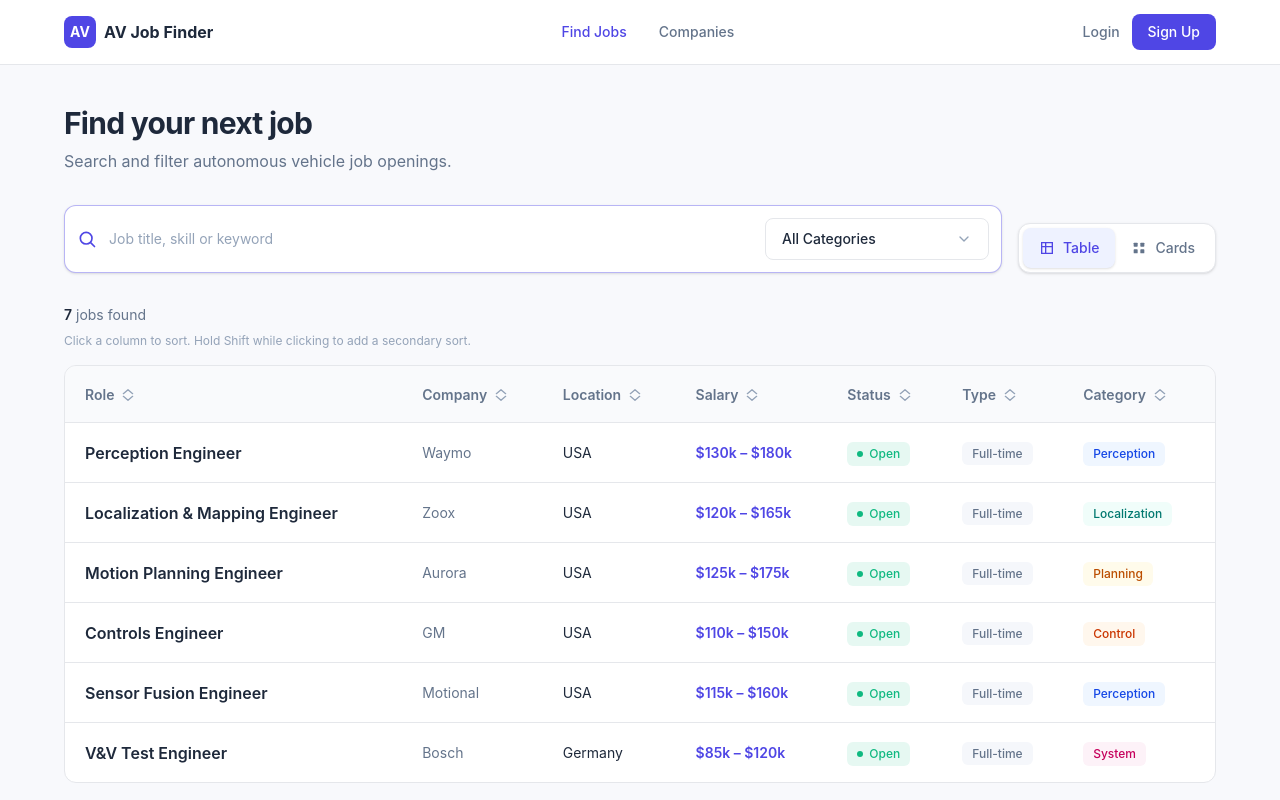
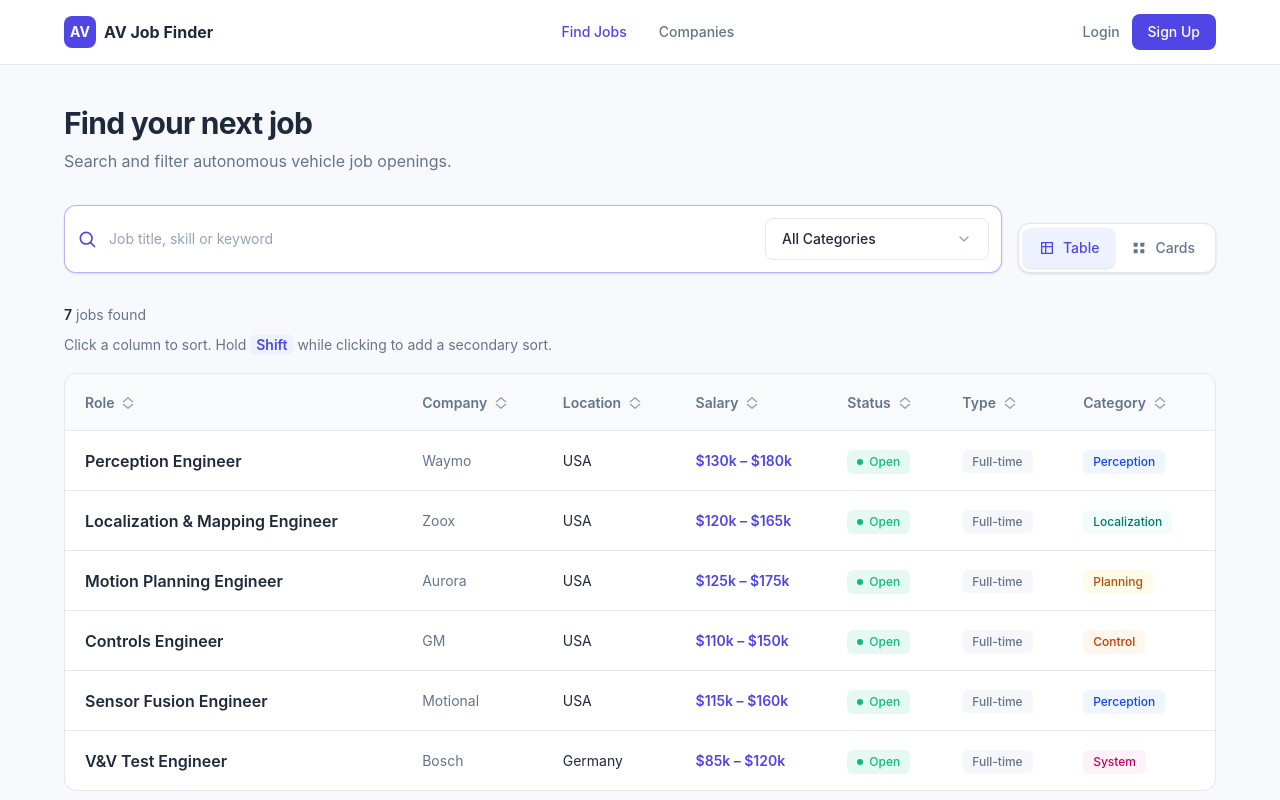
Before and after one commit to husthunterpy01/Autonomous_Vehicle_Job_Profiles_Group3, a Next.js app in the folder frontend/: page /Autonomous_Vehicle_Job_Profiles_Group3/search in a window 1280 px wide. Shown: the top 800 px of the page. Built offline with nearby package versions, Linux system fonts and the light colour scheme.

Commit message:
style(fe-6): emphasize multi-sort guidance

```diff
--- a/frontend/app/search/search-client.tsx
+++ b/frontend/app/search/search-client.tsx
@@ -209,8 +209,12 @@ export default function SearchClient() {
             {keyword.trim() !== "" ? ` for "${keyword.trim()}"` : ""}
           </p>
           {view === "table" && (
-            <p className="w-full text-xs text-ink-muted">
-              Click a column to sort. Hold Shift while clicking to add a secondary sort.
+            <p className="w-full text-sm leading-6 text-ink-secondary">
+              Click a column to sort. Hold{" "}
+              <span className="rounded-md bg-primary-light px-1.5 py-0.5 font-semibold text-primary">
+                Shift
+              </span>{" "}
+              while clicking to add a secondary sort.
             </p>
           )}
           {hasFilters && (
```
